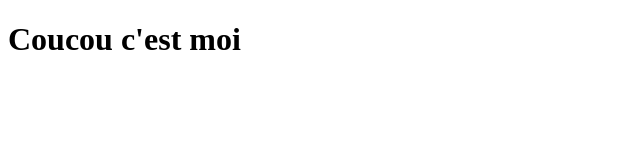
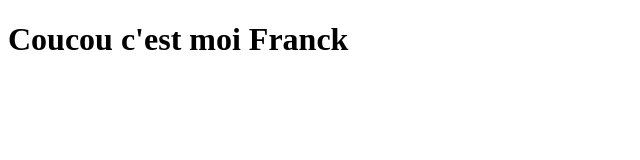
Before and after one commit to rossignol86/git_projet2_vscod, a plain HTML site: page index.html in a window 1280 px wide. Shown: the whole page, without its empty margins (0-640 px from the left). Drawn offline with Linux system fonts and the light colour scheme.

Commit message:
correction franck

```diff
--- a/index.html
+++ b/index.html
@@ -6,6 +6,6 @@
     <title>github</title>
 </head>
 <body>
-    <h1>Coucou c'est moi</h1>
+    <h1>Coucou c'est moi Franck</h1>
 </body>
 </html>
```
